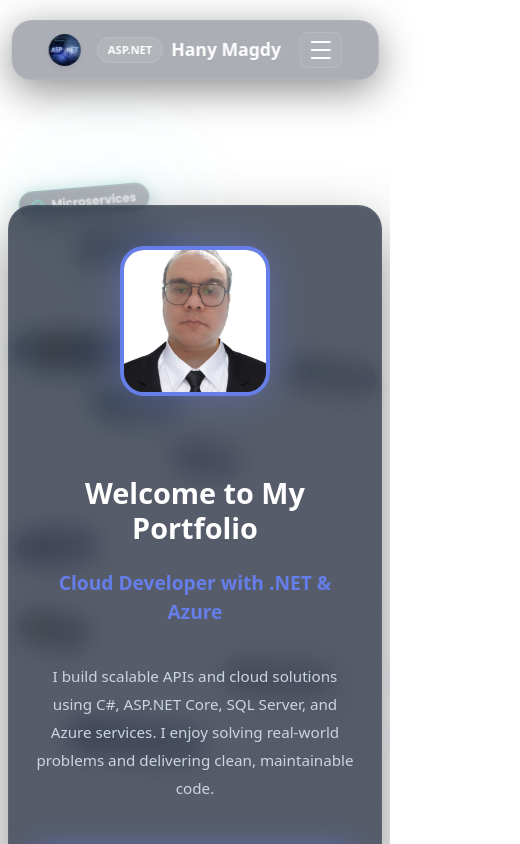
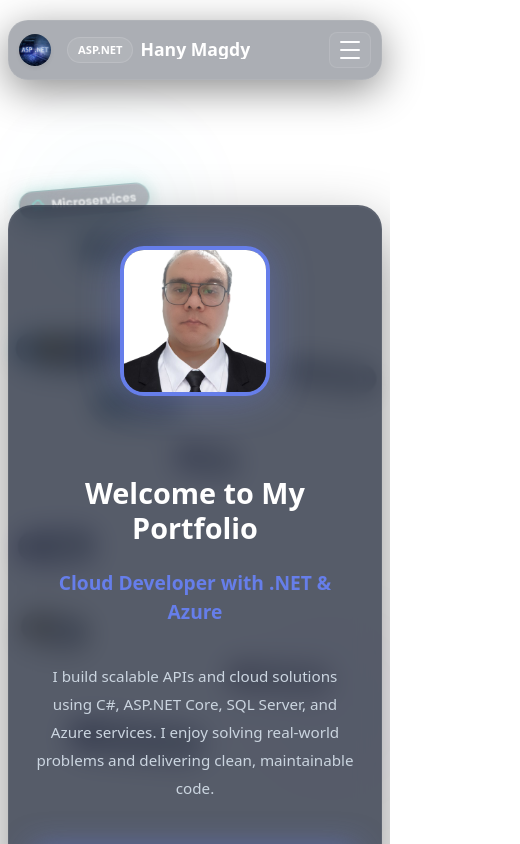
Before and after one commit to HanyMagdy-cloud/hany-portfolio, a React (Vite) app: page / in a window 390 px wide. Shown: the top 844 px of the page, 520 px wide, since content can reach past the window. Built offline with nearby package versions, Linux system fonts and the light colour scheme.

Commit message:
Improve layout width and mobile navbar

```diff
--- a/src/components/about/about.css
+++ b/src/components/about/about.css
@@ -10,12 +10,12 @@
 .about {
   background: #0f172a;
   border-radius: 24px;
-  padding: 100px 80px;
+  padding: 100px 72px;
   border: 1px solid #1e293b;
   margin: 60px auto;
   display: flex;
   gap: 80px;
-  width: min(1600px, 94%);
+  width: min(1800px, 96%);
   box-shadow: 0 20px 60px rgba(0,0,0,0.35);
 }
 
--- a/src/components/documents/documents.css
+++ b/src/components/documents/documents.css
@@ -7,12 +7,12 @@
 
 /* big dark panel */
 .documents-shell {
-  width: min(1600px, 94%);
+  width: min(1800px, 96%);
   margin: 60px auto;
   background: #0f172a;
   border: 1px solid #1e293b;
   border-radius: 28px;
-  padding: 100px 80px;
+  padding: 100px 72px;
   box-shadow: 0 20px 60px rgba(0, 0, 0, 0.35);
 }
 
@@ -200,6 +200,9 @@
     padding: 45px 25px;
     margin: 20px auto;
   }
+  .documents-grid {
+    grid-template-columns: minmax(0, 1fr);
+  }
   .documents-head h2 {
     font-size: 2rem;
   }
--- a/src/components/footer/footer.css
+++ b/src/components/footer/footer.css
@@ -7,12 +7,12 @@
 
 /* big dark panel */
 .footer-shell{
-  width: min(1600px, 94%);
+  width: min(1800px, 96%);
   margin: 60px auto;
   background: #0f172a;
   border: 1px solid #1e293b;
   border-radius: 28px;
-  padding: 100px 80px;
+  padding: 100px 72px;
   box-shadow: 0 20px 60px rgba(0,0,0,0.35);
 }
 
--- a/src/components/nav/nav.css
+++ b/src/components/nav/nav.css
@@ -14,7 +14,7 @@ body {
   left: 50%;
   transform: translateX(-50%);
 
-  width: min(1600px, 94%);
+  width: min(1800px, 96%);
   padding: 16px 24px;
   border-radius: 20px;
 
@@ -28,6 +28,12 @@ body {
   transition: all 0.3s ease;
 }
 
+.navbar.custom-nav .container-fluid {
+  display: flex;
+  align-items: center;
+  min-width: 0;
+}
+
 /* =======================
    BRAND SECTION
 ======================= */
@@ -38,6 +44,7 @@ body {
   gap: 14px;
   white-space: nowrap;
   flex-shrink: 0;
+  min-width: 0;
 }
 
 .brand-wrap {
@@ -46,6 +53,7 @@ body {
   gap: 12px;
   white-space: nowrap;
   flex-shrink: 0;
+  min-width: 0;
 }
 
 .brand-badge {
@@ -133,7 +141,7 @@ body {
   box-shadow: none !important;
   transition: all 0.3s cubic-bezier(0.16, 1, 0.3, 1) !important;
 
-  display: flex !important;
+  display: none !important;
   flex-direction: column !important;
   justify-content: space-between !important;
   width: 42px !important;
@@ -173,6 +181,26 @@ body {
    MOBILE STYLING
 ======================= */
 
+@media (min-width: 992px) and (max-width: 1320px) {
+  .navbar.custom-nav {
+    padding: 14px 18px;
+  }
+
+  .brand-text {
+    font-size: 1.55rem;
+  }
+
+  .brand-badge {
+    padding: 6px 12px;
+    font-size: 0.82rem;
+  }
+
+  .custom-link {
+    padding: 10px 14px !important;
+    font-size: 0.9rem;
+  }
+}
+
 @media (max-width: 991px) {
 
   body {
@@ -181,7 +209,17 @@ body {
 
   .navbar.custom-nav {
     padding: 10px 16px;
-    width: 94%;
+    width: min(720px, calc(100% - 24px));
+  }
+
+  .custom-toggler {
+    display: flex !important;
+  }
+
+  .navbar.custom-nav .container-fluid {
+    padding-left: 0 !important;
+    padding-right: 0 !important;
+    gap: 12px;
   }
 
   /* Premium floating absolute glassmorphism panel for links */
@@ -204,19 +242,27 @@ body {
 
     /* Sleek high-end fade-slide transition */
     display: block !important;
+    max-height: 0 !important;
     opacity: 0 !important;
     visibility: hidden !important;
+    overflow: hidden !important;
+    pointer-events: none !important;
     transform: translateY(-12px) scale(0.96) !important;
     transform-origin: top center !important;
     transition:
       opacity 0.3s cubic-bezier(0.16, 1, 0.3, 1),
       transform 0.3s cubic-bezier(0.16, 1, 0.3, 1),
+      max-height 0.3s cubic-bezier(0.16, 1, 0.3, 1),
       visibility 0.3s !important;
   }
 
   .navbar.custom-nav .navbar-collapse.show {
+    display: block !important;
     opacity: 1 !important;
     visibility: visible !important;
+    max-height: 440px !important;
+    overflow: visible !important;
+    pointer-events: auto !important;
     transform: translateY(0) scale(1) !important;
   }
 
@@ -262,7 +308,8 @@ body {
 
 @media (max-width: 576px) {
   .navbar.custom-nav {
-    padding: 8px 12px;
+    padding: 8px 10px;
+    width: calc(100% - 16px);
   }
 
   .navbar-brand {
@@ -270,7 +317,7 @@ body {
   }
 
   .brand-wrap {
-    gap: 8px !important;
+    gap: 7px !important;
   }
 
   .rounded-circle.shadow-sm {
@@ -285,5 +332,23 @@ body {
 
   .brand-text {
     font-size: 1.1rem !important;
+    overflow: hidden;
+    text-overflow: ellipsis;
   }
 }
+
+@media (max-width: 360px) {
+  .brand-badge {
+    display: none;
+  }
+
+  .brand-text {
+    font-size: 1rem !important;
+  }
+
+  .custom-toggler {
+    width: 38px !important;
+    height: 34px !important;
+    padding: 7px 9px !important;
+  }
+}
--- a/src/components/projects/projects.css
+++ b/src/components/projects/projects.css
@@ -16,14 +16,14 @@
 
 /* Core Container Panel */
 .projects-shell {
-  width: min(1600px, 94%);
+  width: min(1800px, 96%);
   margin: 0 auto;
   background: rgba(15, 23, 42, 0.45);
   backdrop-filter: blur(20px);
   -webkit-backdrop-filter: blur(20px);
   border: 1px solid rgba(255, 255, 255, 0.05);
   border-radius: 32px;
-  padding: 100px 80px;
+  padding: 100px 72px;
   box-shadow:
     0 30px 70px rgba(0, 0, 0, 0.5),
     inset 0 1px 0 rgba(255, 255, 255, 0.03);
--- a/src/components/skills/skills.css
+++ b/src/components/skills/skills.css
@@ -16,14 +16,14 @@
 
 /* Symmetrical Core Content Shell */
 .skills-shell {
-  width: min(1600px, 94%);
+  width: min(1800px, 96%);
   margin: 0 auto;
   background: rgba(15, 23, 42, 0.45);
   backdrop-filter: blur(20px);
   -webkit-backdrop-filter: blur(20px);
   border: 1px solid rgba(255, 255, 255, 0.05);
   border-radius: 32px;
-  padding: 100px 80px;
+  padding: 100px 72px;
   box-shadow:
     0 30px 70px rgba(0, 0, 0, 0.5),
     inset 0 1px 0 rgba(255, 255, 255, 0.03);
--- a/src/index.css
+++ b/src/index.css
@@ -15,6 +15,10 @@
   --light-color: #94a3b8;
   --white-color: #ffffff;
   --transition: all 0.4s cubic-bezier(0.16, 1, 0.3, 1);
+}
+
+html {
+  overflow-x: hidden;
 }
 
 /* Global body look */
```
